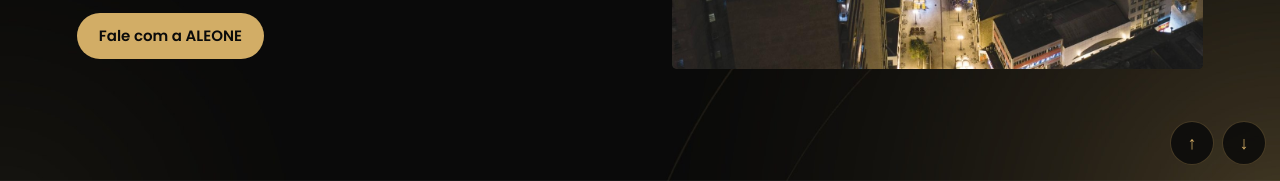
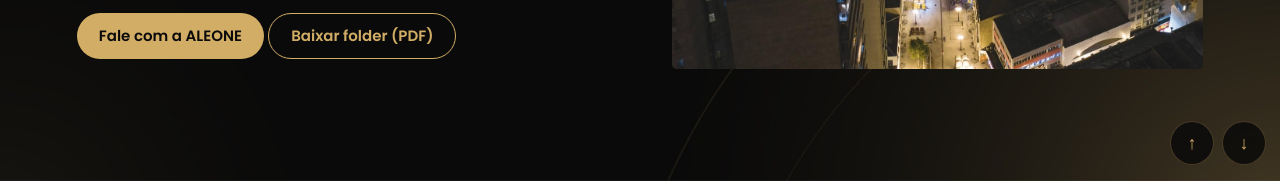
Before and after one commit to powermino/aleone-apresentacao, a plain HTML site: page index.html in a window 1280 px wide. Shown: the part 619-800 px from the top of the page. Drawn offline with Linux system fonts and the light colour scheme.

Commit message:
Botão para baixar o folder em PDF
Co-Authored-By: Claude Opus 5.5 <noreply@anthropic.com>
Claude-Session: https://claude.ai/code/session_019gr4Nws1Vdp9xu7S5LT2h1

```diff
--- a/index.html
+++ b/index.html
@@ -115,7 +115,7 @@ footer{color:var(--mute);font-size:12px;letter-spacing:.2em;text-align:center;pa
       <div class="kick" style="margin-top:40px">Apresentação institucional</div>
       <h1>Soluções inteligentes<span style="color:var(--ink)">.</span></h1>
       <p class="lead">Crédito, financiamento, home equity, consórcios e assessoria em licitações para pessoas e empresas.</p>
-      <a class="btn" href="#contato">Fale com a ALEONE</a>
+      <a class="btn" href="#contato">Fale com a ALEONE</a> <a class="btn ghost" href="assets/ALEONE_Folder.pdf" target="_blank" rel="noopener">Baixar folder (PDF)</a>
     </div>
     <div class="arch fade media"><img src="assets/cidade.jpg" alt="Curitiba à noite" style="object-position:50% 40%"></div>
   </div>
```
